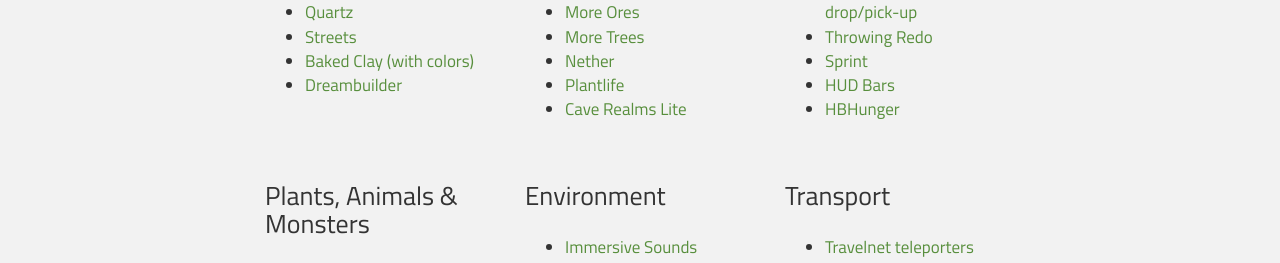
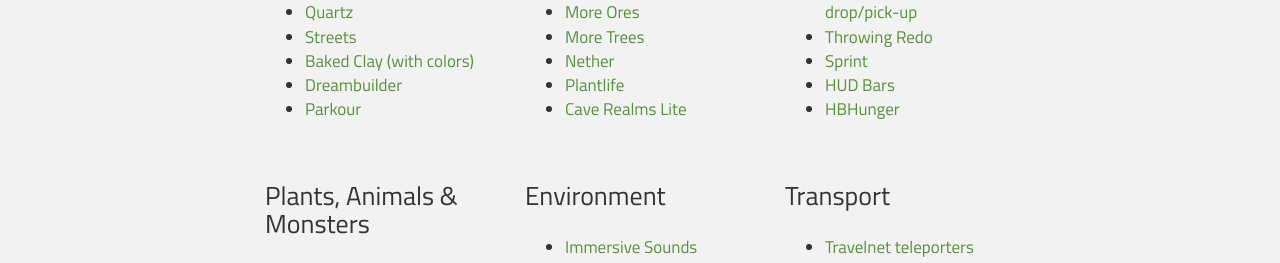
Before and after one commit to minetest/minetest.github.io, a Jekyll site: the page built from customize.html, in a window 1280 px wide and 900 px high, scrolled down 1232 px. Shown: the part 164-427 px from the top of the window. Built offline with Jekyll 4.4.1, drawn with Linux system fonts in a browser that asks for light colours; comment, search, counter and statistics services are not loaded.

Commit message:
Update customize.html

```diff
--- a/customize.html
+++ b/customize.html
@@ -52,6 +52,7 @@ redirect_from:
       <li><a href="https://forum.minetest.net/viewtopic.php?t=2984">Streets</a></li>
       <li><a href="https://forum.minetest.net/viewtopic.php?t=8890">Baked Clay (with colors)</a></li>
       <li><a href="https://forum.minetest.net/viewtopic.php?t=9196">Dreambuilder</a></li>
+      <li><a href="https://github.com/harrycode/minetest-parkour">Parkour</a></li>
     </ul>
   </div>
   <div class="col-sm-4">
```
